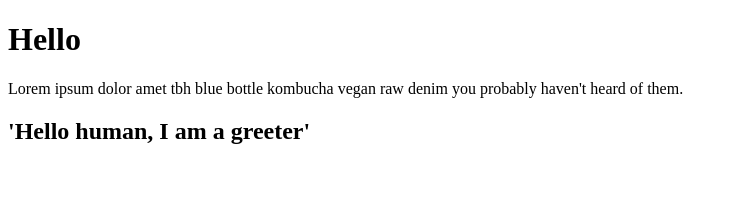
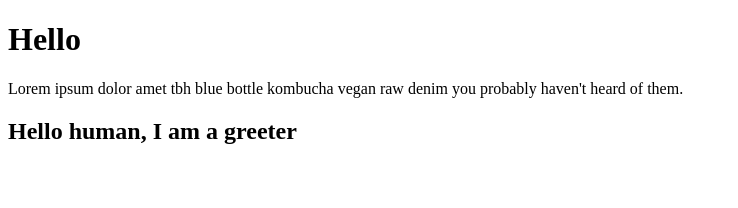
Before and after one commit to raimondeee/react-ala-bnb, a React app: page / in a window 1280 px wide. Shown: the top 208 px of the page, without its empty margins (0-738 px from the left). Built offline with nearby package versions, Linux system fonts and the light colour scheme.

Commit message:
second commit

```diff
--- a/src/App.jsx
+++ b/src/App.jsx
@@ -1,16 +1,21 @@
 import React from 'react';
-//import Greeter from './greeter';
+import Greeter from './Greeter';
 
-function Greeter() {
-  //   return 'Hello human, I am a greeter';
-  return (
-    <section>
-      <h2>'Hello human, I am a greeter'</h2>
-    </section>
-  );
-}
+// function App() {
+//   return (
+//     <div>
+//       <h1>Hello</h1>
+//       <p>
+//         Lorem ipsum dolor amet tbh blue bottle kombucha vegan raw denim you
+//         probably haven't heard of them.
+//       </p>
+//       <Greeter />
+//     </div>
+//   );
+// }
 
-function App() {
+class App extends React.Component {
+  render() {
     return (
       <div>
         <h1>Hello</h1>
@@ -18,13 +23,11 @@ function App() {
           Lorem ipsum dolor amet tbh blue bottle kombucha vegan raw denim you
           probably haven't heard of them.
         </p>
+
         <Greeter />
       </div>
     );
   }
+}
 
 export default App;
-
-// function Person() {
-
-// }
--- /dev/null
+++ b/src/Greeter.jsx
@@ -0,0 +1,11 @@
+import React from 'react';
+
+function Greeter() {
+  return (
+    <section>
+      <h2>Hello human, I am a greeter</h2>
+    </section>
+  );
+}
+
+export default Greeter;
```
Lines whose indentation alone changed are shown as unchanged.
